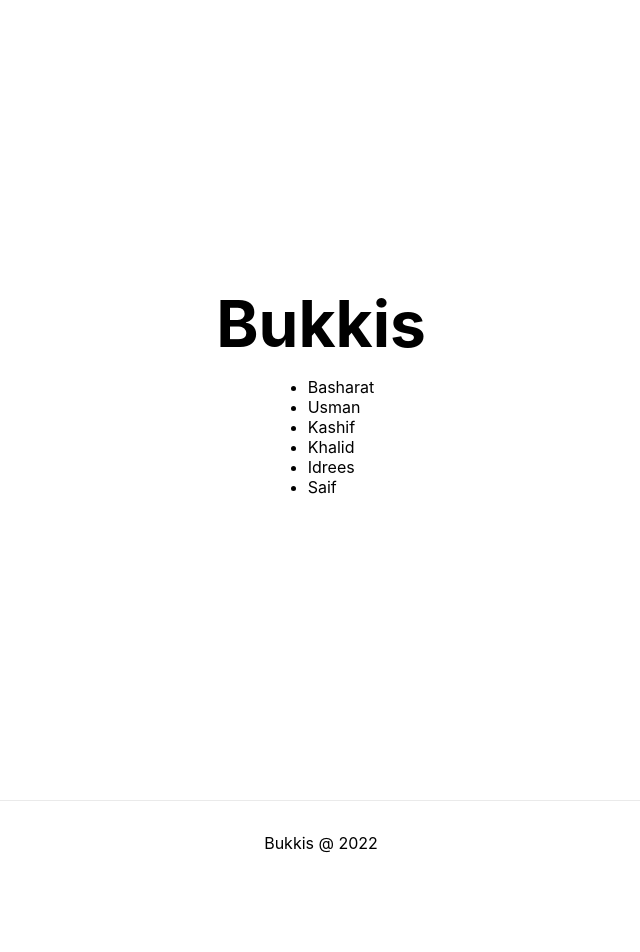
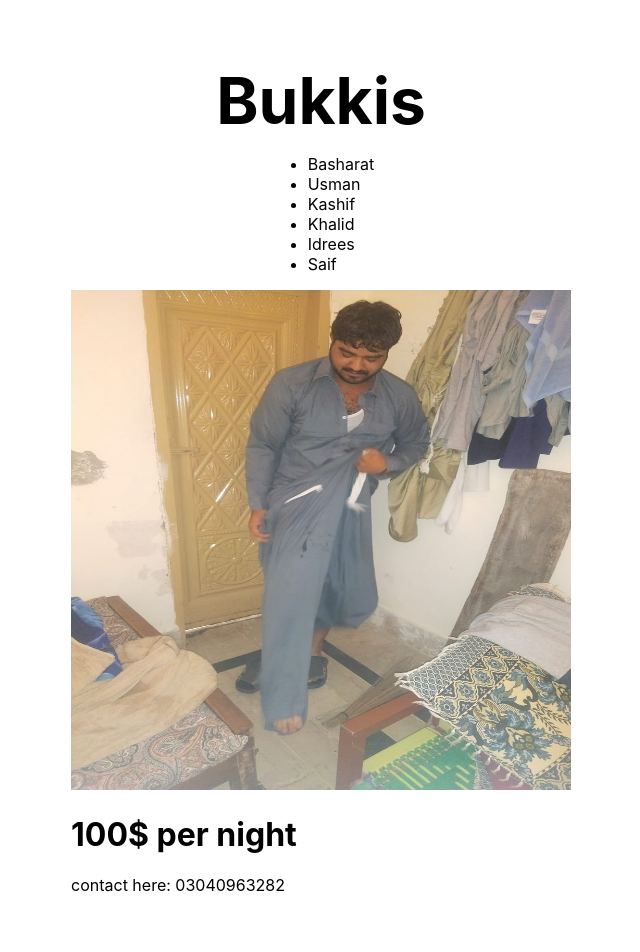
Before and after one commit to awansaif/bukkis.com, a Next.js app: page / in a window 1280 px wide. Shown: the top 952 px of the page, without its empty margins (319-959 px from the left). Before the commit the page ends 885 px from the top, so only its background shows below. Built offline with nearby package versions, Linux system fonts and the light colour scheme.

Commit message:
basharat

```diff
--- a/pages/index.js
+++ b/pages/index.js
@@ -1,4 +1,5 @@
 import Head from "next/head";
+import Image from "next/image";
 import styles from "../styles/Home.module.css";
 
 export default function Home() {
@@ -20,6 +21,18 @@ export default function Home() {
           <li>Idrees</li>
           <li>Saif</li>
         </ul>
+        <div>
+          <Image
+            src="/basharat.jpeg"
+            alt="Picture of the author"
+            width={500}
+            height={500}
+          />
+          <h1>100$ per night</h1>
+          <p>
+            contact here: <a href="tel:+923040963282">03040963282</a>
+          </p>
+        </div>
       </main>
 
       <footer className={styles.footer}>Bukkis @ 2022</footer>
```
Also changed, not shown: public/basharat.jpeg (added).
